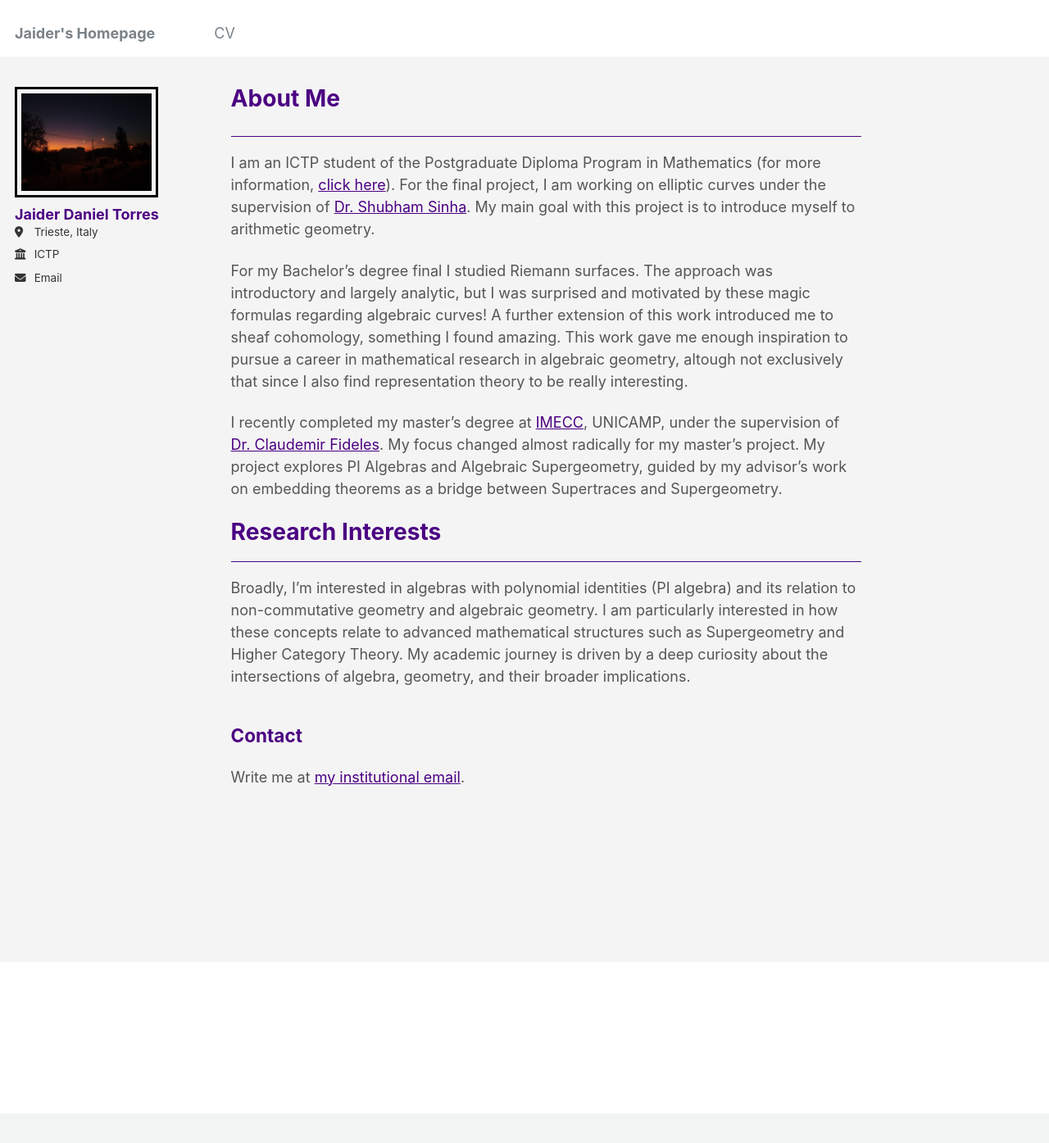
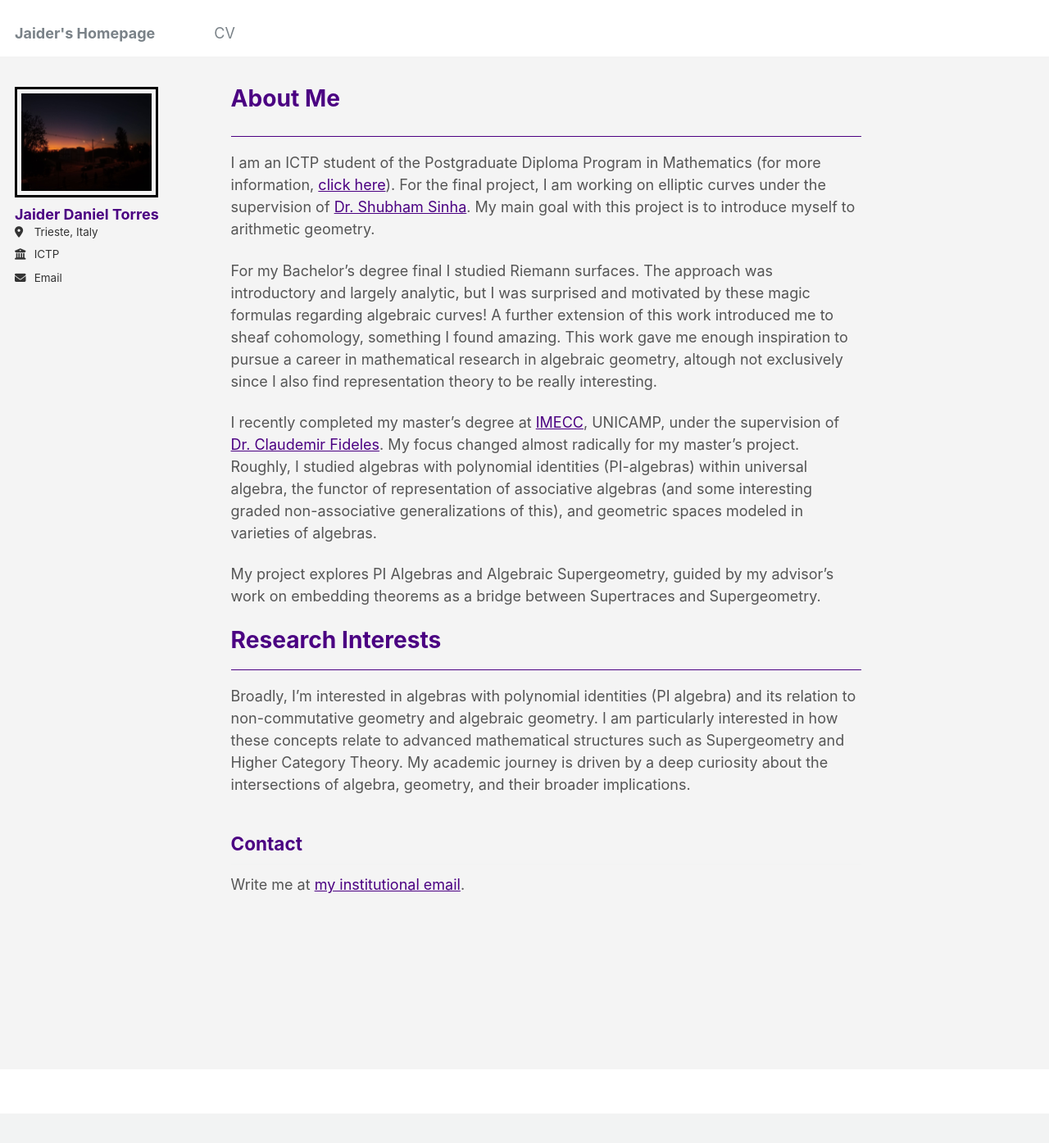
Before and after one commit to jaider-torres/jaider-torres.github.io, a Jekyll site: the page built from _pages/about.md, in a window 1280 px wide and 1395 px high. Shown: the whole window at 82% size. Built offline with Jekyll 4.4.1, drawn with Linux system fonts in a browser that asks for light colours.

Commit message:
Update about.md

```diff
--- a/_pages/about.md
+++ b/_pages/about.md
@@ -10,9 +10,11 @@ redirect_from:
 
 I am an ICTP student of the Postgraduate Diploma Program in Mathematics (for more information, [click here](https://www.ictp.it/opportunity/ictp-postgraduate-diploma-programme)). For the final project, I am working on elliptic curves under the supervision of [Dr. Shubham Sinha](https://users.ictp.it/~ssinha1/). My main goal with this project is to introduce myself to arithmetic geometry.
 
-For my Bachelor's degree final I studied Riemann surfaces. The approach was introductory and largely analytic, but I was surprised and motivated by these magic formulas regarding algebraic curves! A further extension of this work introduced me to sheaf cohomology, something I found amazing. This work gave me enough inspiration to pursue a career in mathematical research in algebraic geometry, altough not exclusively that since I also find representation theory to be really interesting.
+For my Bachelor's degree final I studied Riemann surfaces. The approach was introductory and largely analytic, but I was surprised and motivated by these magic formulas regarding algebraic curves! A further extension of this work introduced me to sheaf cohomology, something I found amazing. This work gave me enough inspiration to pursue a career in mathematical research in algebraic geometry, altough not exclusively since I also find representation theory to be really interesting.
 
-I recently completed my master's degree at [IMECC](https://www.ime.unicamp.br/en), UNICAMP, under the supervision of [Dr. Claudemir Fideles](https://sites.google.com/unicamp.br/fideles/). My focus changed almost radically for my master's project. My project explores PI Algebras and Algebraic Supergeometry, guided  by my advisor’s work on embedding theorems as a bridge between Supertraces and Supergeometry.
+I recently completed my master's degree at [IMECC](https://www.ime.unicamp.br/en), UNICAMP, under the supervision of [Dr. Claudemir Fideles](https://sites.google.com/unicamp.br/fideles/). My focus changed almost radically for my master's project. Roughly, I studied algebras with polynomial identities (PI-algebras) within universal algebra, the functor of representation of associative algebras (and some interesting graded non-associative generalizations of this), and geometric spaces modeled in varieties of algebras.
+
+My project explores PI Algebras and Algebraic Supergeometry, guided  by my advisor’s work on embedding theorems as a bridge between Supertraces and Supergeometry.
 
 # Research Interests
 ------
```
